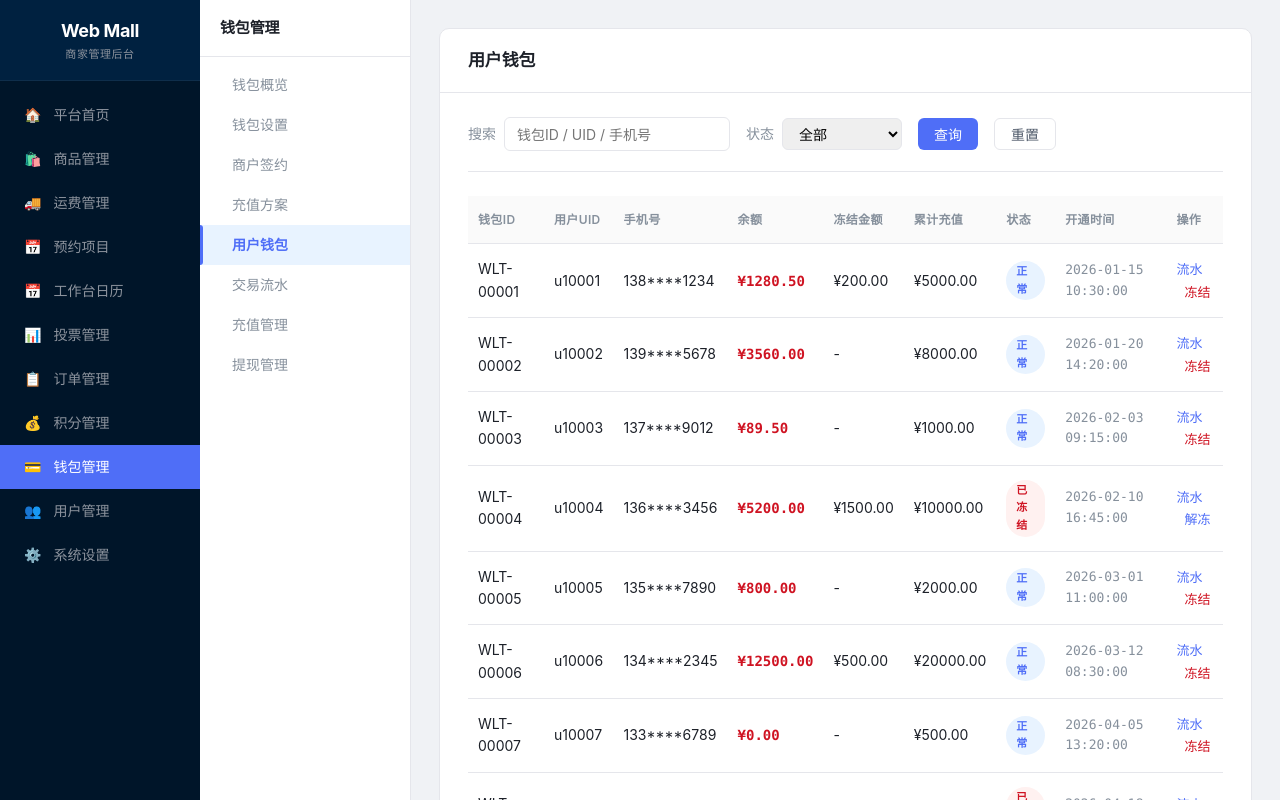
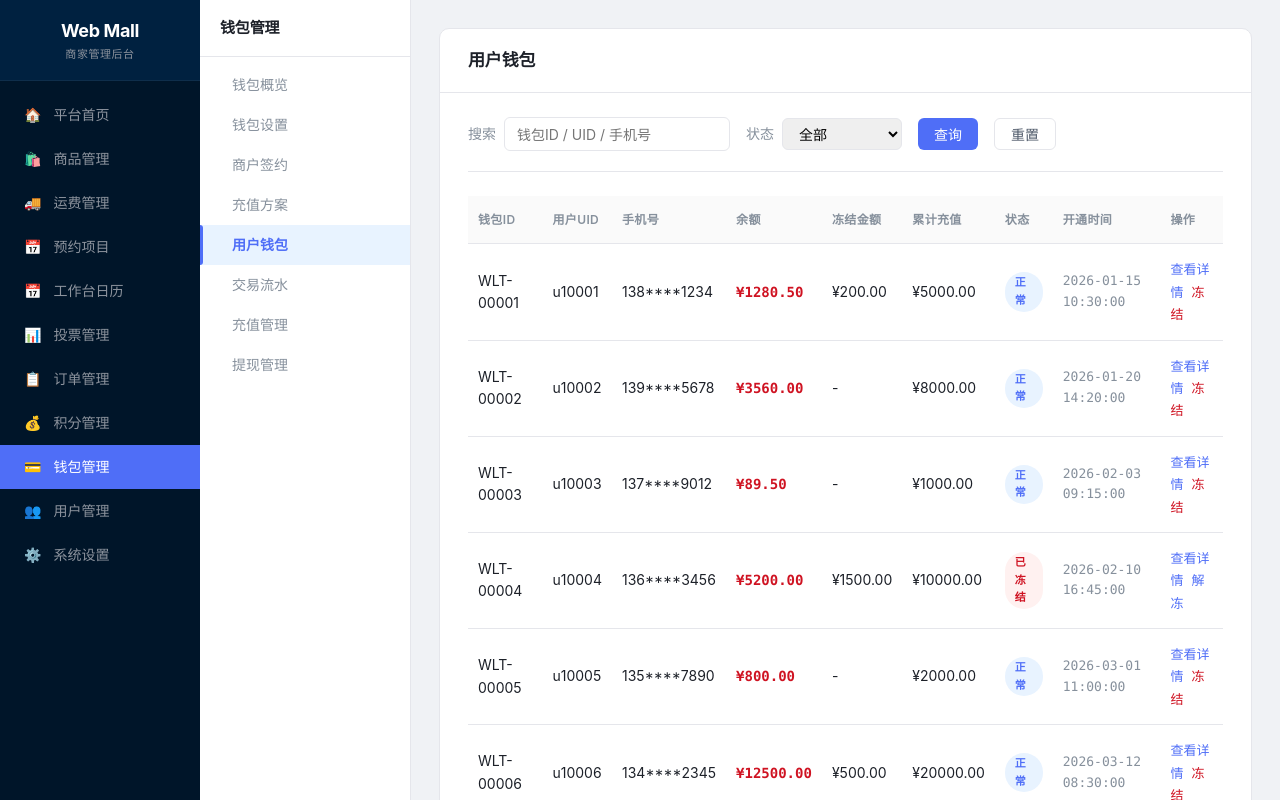
Before and after one commit to wu-pengbo/web_mall, a Vue app: page /wallet in a window 1280 px wide. Both pictures are taken after a click on the element "用户钱包". Shown: the top 800 px of the page. Built offline with nearby package versions, Linux system fonts and the light colour scheme; the HTML template or start-up script is replaced by a standard one.

Commit message:
fix: 用户钱包操作按钮'流水'改为'查看详情'，修复重复按钮

```diff
--- a/src/views/UserWallet.vue
+++ b/src/views/UserWallet.vue
@@ -1760,7 +1760,7 @@ const openSettlementFlow = (item: MerchantSign) => {
                 <td><span class="status-tag" :class="w.status">{{ w.status === 'normal' ? '正常' : '已冻结' }}</span></td>
                 <td class="time-text">{{ w.openTime }}</td>
                 <td>
-                  <span class="action-link primary" @click="showUserFlow(w)">流水</span>
+                  <span class="action-link primary" @click="showUserFlow(w)">查看详情</span>
                   <span v-if="w.status === 'normal'" class="action-link danger" @click="showFreezeModal(w, 'freeze')" style="margin-left: 8px">冻结</span>
                   <span v-if="w.status === 'frozen'" class="action-link primary" @click="showFreezeModal(w, 'unfreeze')" style="margin-left: 8px">解冻</span>
                 </td>
```
